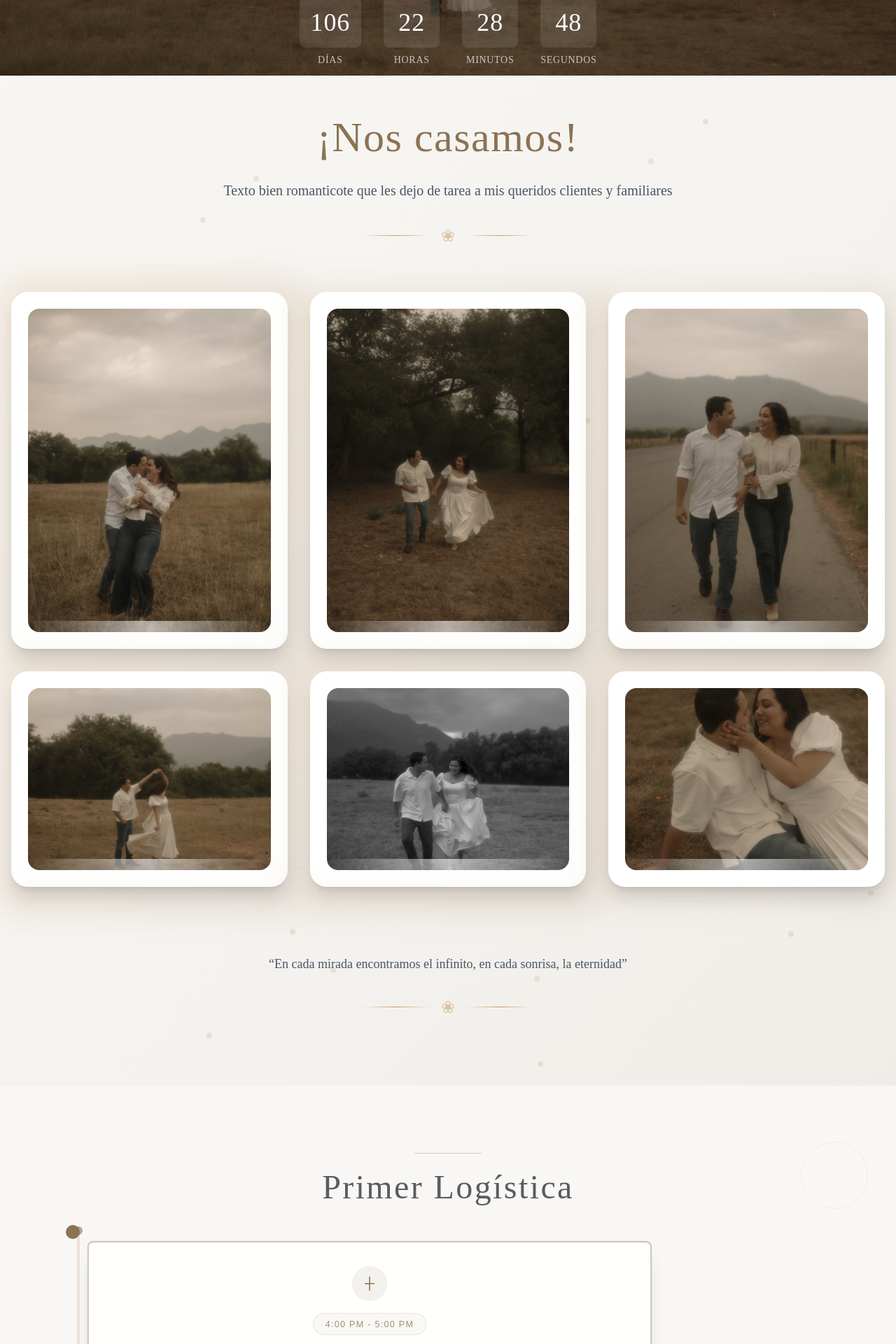
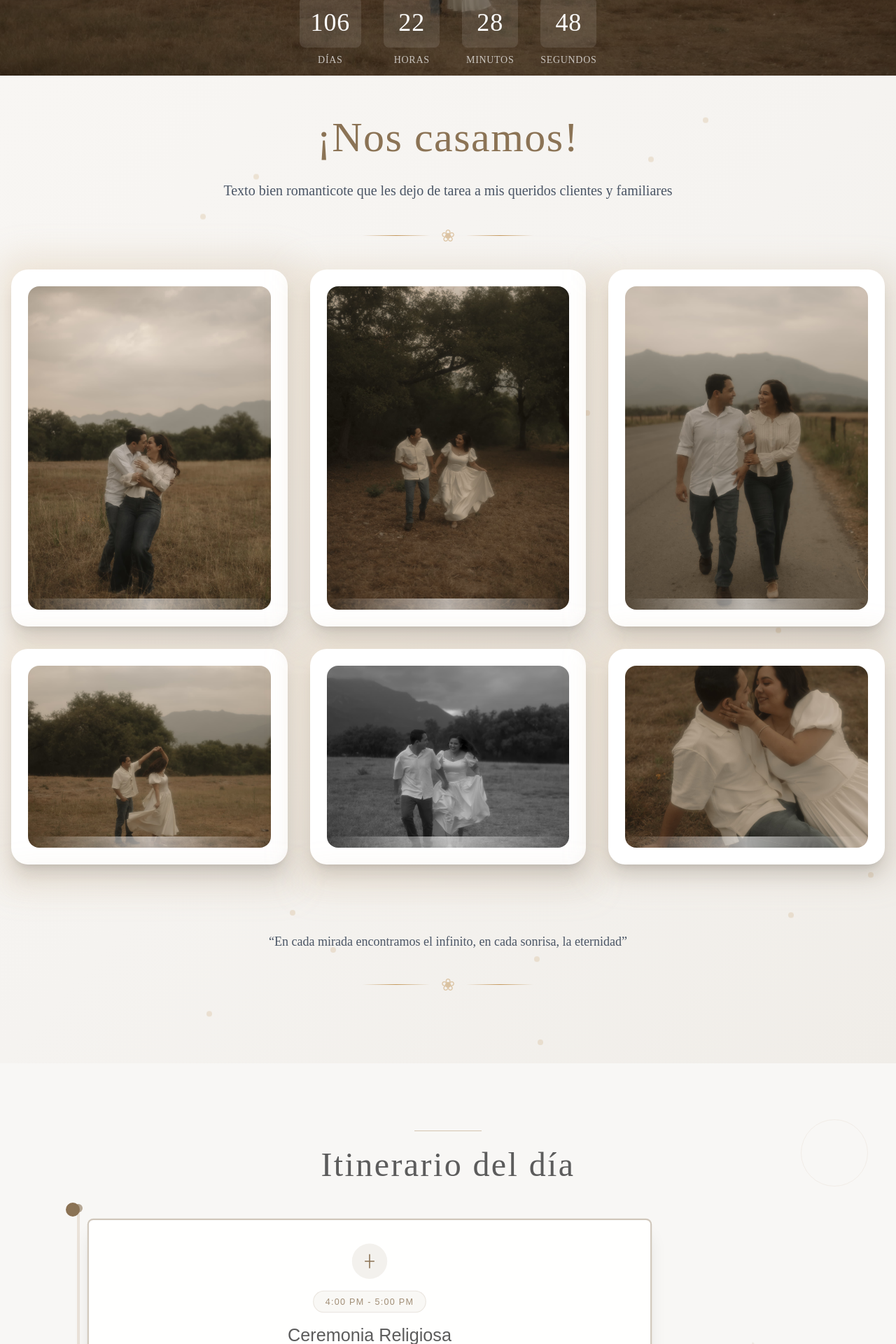
Before and after one commit to AlejoReyna/wedding_invitation, a Next.js app: page / in a window 1280 px wide. Shown: the part 692-2612 px from the top of the page at 70% size. Built offline with nearby package versions, Linux system fonts and the light colour scheme.

Commit message:
fuck auto night mode

```diff
--- a/src/app/components/Gallery.tsx
+++ b/src/app/components/Gallery.tsx
@@ -217,14 +217,14 @@ export default function Gallery() {
 
         <div className="relative z-10 max-w-7xl mx-auto">
           {/* Header with floating animation */}
-          <div className={`text-center mb-16 transition-all duration-1000 ${
+          <div className={`text-center  transition-all duration-1000 ${
             isVisible ? 'opacity-100 translate-y-0' : 'opacity-0 translate-y-8'
           }`}>
             <h2 className="text-4xl md:text-5xl lg:text-6xl garamond-regular text-[#8B7355] mb-6 tracking-wide animate-float">
-¡Nos casamos!
+              ¡Nos casamos!
             </h2>
             <p className="text-lg md:text-xl text-gray-600 garamond-300 max-w-2xl mx-auto leading-relaxed">
-Texto bien romanticote que les dejo de tarea a mis queridos clientes y familiares
+              Texto bien romanticote que les dejo de tarea a mis queridos clientes y familiares
             </p>
             <FloralDivider />
           </div>
--- a/src/app/components/ItinerarySection.tsx
+++ b/src/app/components/ItinerarySection.tsx
@@ -11,14 +11,12 @@ interface ItineraryItem {
 
 export default function ItinerarySection() {
   const sectionRef = useRef<HTMLDivElement>(null);
-  const { isNightMode, setIsNightMode } = useTheme();
+  const { isNightMode } = useTheme();
 
-  // Enhanced scroll-based animation state
+  // Scroll-based animation state
   const [scrollProgress, setScrollProgress] = useState(0);
   const [windowHeight, setWindowHeight] = useState(0);
   const [isClient, setIsClient] = useState(false);
-  const [isSectionVisible, setIsSectionVisible] = useState(false);
-  const [hasInitialized, setHasInitialized] = useState(false);
 
   // Set up client-side state and window dimensions
   useEffect(() => {
@@ -30,19 +28,10 @@ export default function ItinerarySection() {
     updateWindowHeight();
     window.addEventListener('resize', updateWindowHeight);
 
-    // Ensure we start in day mode and wait a bit before allowing theme changes
-    setIsNightMode(false);
-
-    // Allow theme changes after a short delay to prevent immediate activation
-    const timer = setTimeout(() => {
-      setHasInitialized(true);
-    }, 1000);
-
     return () => {
       window.removeEventListener('resize', updateWindowHeight);
-      clearTimeout(timer);
     };
-  }, [setIsNightMode]);
+  }, []);
 
   // Extended itinerary with more items
   const itineraryItems: ItineraryItem[] = [
@@ -69,7 +58,7 @@ export default function ItinerarySection() {
     }
   ];
 
-  // Calculate scroll progress for content transitions only
+  // Calculate scroll progress for content animations
   const updateScrollProgress = useCallback(() => {
     if (!sectionRef.current || !isClient || windowHeight === 0) return;
 
@@ -79,14 +68,6 @@ export default function ItinerarySection() {
     // Calculate how much of the section has been scrolled through
     const sectionTop = rect.top;
     const sectionBottom = rect.bottom;
-
-    // Check if section is significantly visible AND user is actively scrolling within it
-    const isVisible = (
-      sectionTop <= windowHeight * 0.3 && // Section header is well into viewport
-      sectionBottom >= windowHeight * 0.7 && // Section extends well below viewport
-      scrollProgress > 0.1 // User has scrolled into the section content
-    );
-    setIsSectionVisible(isVisible);
 
     let progress = 0;
 
@@ -104,7 +85,7 @@ export default function ItinerarySection() {
     const clampedProgress = Math.max(0, Math.min(1, progress));
     setScrollProgress(clampedProgress);
 
-  }, [isClient, windowHeight, scrollProgress]);
+  }, [isClient, windowHeight]);
 
   // Determine current active item based on scroll progress
   const getCurrentItemIndex = () => {
@@ -118,27 +99,6 @@ export default function ItinerarySection() {
   };
 
   const currentItemIndex = getCurrentItemIndex();
-
-  // Update night mode based on progress - transition starts from "Recepción" card
-  // Only control night mode when the section is visible and being actively scrolled
-  useEffect(() => {
-    if (!hasInitialized) {
-      // Don't change theme until component has fully initialized
-      return;
-    }
-
-    if (!isSectionVisible) {
-      // Reset to day mode when section is not prominently visible
-      setIsNightMode(false);
-      return;
-    }
-
-    // Even stricter: only activate night mode when significantly into "Recepción" card
-    // "Recepción" is at index 2, so it starts at 2/4 = 0.5 progress
-    // But add extra threshold to prevent premature activation
-    const shouldBeNight = scrollProgress >= 0.6; // Increased from 0.5 to 0.6
-    setIsNightMode(shouldBeNight);
-  }, [scrollProgress, setIsNightMode, isSectionVisible, hasInitialized]);
 
   // Listen to normal page scroll
   useEffect(() => {
@@ -217,7 +177,7 @@ export default function ItinerarySection() {
           </h2>
           <div className="w-24 h-px mx-auto mb-6 bg-[#d4c4b0]"></div>
           <h3 className="garamond-regular text-3xl md:text-4xl lg:text-5xl font-light tracking-wider text-[#5c5c5c]">
-            Primer Logística
+            Itinerario del día
           </h3>
         </div>
       </section>
@@ -323,7 +283,7 @@ export default function ItinerarySection() {
         <h3 className={`garamond-regular text-3xl md:text-4xl lg:text-5xl font-light tracking-wider ${
           isNightMode ? 'text-white' : 'text-[#5c5c5c]'
         }`}>
-          Primer Logística
+          Itinerario del día
         </h3>
       </div>
 
```
